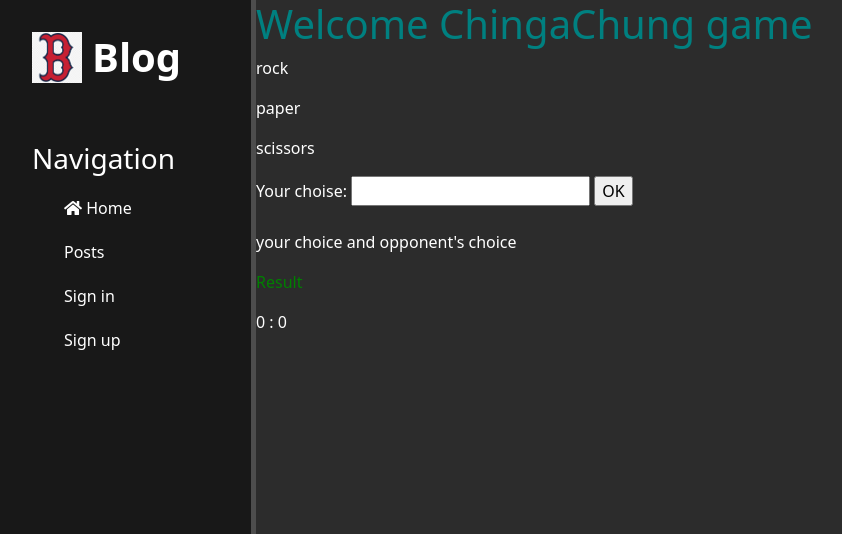
After one commit to David-Hakobyan1/Our_common_project, a Django app: page /chingachung/ in a window 1280 px wide. The commit adds this page. Shown: the top 534 px of the page, without its empty margins (0-842 px from the left). Run offline with Django 3.2, Linux system fonts and the light colour scheme; some libraries are stand-ins or nearby versions.

Commit message:
added chinga chung game

```diff
--- a/blog/templates/blog/base.html
+++ b/blog/templates/blog/base.html
@@ -19,7 +19,7 @@
             <a href="{% url 'post_view' %}"><li>Posts</li></a>
             {% if user.is_authenticated %}
             <a href="{% url 'post' %}"><li>Create Post</li></a>
-            <a href=""><li>Quizzes</li></a>
+            <a href="{% url 'Quizzes' %}"><li>Quizzes</li></a>
             <a href="{% url 'logout' %}"><li>Logout</li></a>
             {% else %}
             <a href="{% url 'login' %}"><li>Sign in</li></a>
--- /dev/null
+++ b/blog/templates/blog/chingachung.html
@@ -0,0 +1,24 @@
+{% extends "blog/base.html"%}
+
+{% block content%}
+
+<h1 style="color:teal;">Welcome ChingaChung game</h1>
+{% for i in my_list %}
+  <p style="color:white;">{{i}}</p>
+{% endfor %}
+<form method="POST" action="{% url 'chingachung' %}">
+  {% csrf_token %}
+  <label for="fname" style="color:white;">Your choise: </label>
+  <input id="fname" type="text" name="fname" value="">
+  <input type="submit" value="OK">
+</form>
+<br>
+{% if info != "start" %}
+  <p style="color:white;">{{fnum}} and {{player2}}</p>
+{% else %}
+  <p style="color:white;">your choice and opponent's choice</p>
+{% endif %}
+  <p style="color:green;">Result</p>
+  <p style="color:white;">{{number1}} : {{number2}}</p>
+
+{% endblock %}
--- a/blog/urls.py
+++ b/blog/urls.py
@@ -1,10 +1,12 @@
 # posts/urls.py
 from django.urls import path
-from .views import HomePageView, create_post, post_view, post_detail_page
+from .views import HomePageView, create_post, post_view, post_detail_page, chingachung, Quizzes
 
 urlpatterns = [
     path('', HomePageView.as_view(), name='home'),
     path('post/', create_post, name='post'),
     path('view_posts/', post_view, name='post_view'),
     path('post/<int:pk>/', post_detail_page, name='post_detail_page'),
+    path('Quizzes/', Quizzes, name='Quizzes'),
+    path('chingachung/', chingachung, name='chingachung'),
 ]
--- a/blog/views.py
+++ b/blog/views.py
@@ -5,6 +5,7 @@ from .models import Post, Comment
 from django.contrib import messages
 from django.contrib.auth.decorators import login_required
 from django.contrib.auth import get_user
+import random
 
 
 class HomePageView(TemplateView):
@@ -46,3 +47,35 @@ def post_detail_page(request, pk):
             return redirect(post_detail_page, pk=pk)
 
     return render(request, 'blog/post_detail.html', {'post': post_pk, 'form': form, 'comments': comments})
+
+def Quizzes(request):
+    return render(request, 'blog/Quizzes.html')
+
+
+my_list = ["rock","paper","scissors"]
+number1 = 0
+number2 = 0
+def chingachung(request):
+    if request.method == 'POST':
+        global my_list
+        global number1
+        global number2
+        rands = random.randrange(len(my_list))
+        player2 = my_list[rands]
+        fnum = request.POST.get('fname')
+        if player2 == fnum:
+            pass
+        if player2 == "paper" and fnum == "rock":
+            number2 += 1
+        if player2 == "paper" and fnum == "scissors":
+            number1 += 1
+        if player2 == "scissors" and fnum == "paper":
+            number2 += 1
+        if player2 == "scissors" and fnum == "rock":
+            number1 += 1
+        if player2 == "rock" and fnum == "scissors":
+            number2 += 1
+        if player2 == "rock" and fnum == "paper":
+            number1 += 1
+        return render(request,'blog/chingachung.html',{'my_list':my_list,'number1':number1,'number2':number2,'info':'ok','fnum':fnum,'player2':player2})
+    return render(request,'blog/chingachung.html',{'my_list':my_list,'number1':number1,'number2':number2,'info':'start'})
```
Also changed, not shown: blog/templates/blog/Quizzes.html (added, +10 -0 lines), blog/static/blog/img/Million.png (added), blog/static/blog/img/Pole.jpg (added), blog/static/blog/img/chingachung.jpg (added), db.sqlite3.
